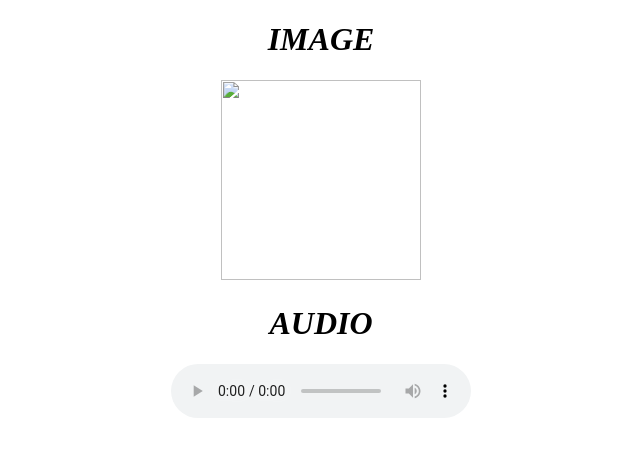
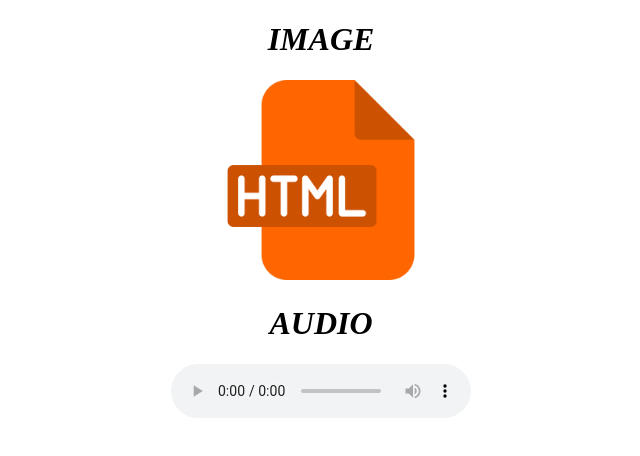
Before and after one commit to srinu6656/image, a plain HTML site: page index.html in a window 1280 px wide. Shown: the whole page, without its empty margins (319-959 px from the left). Drawn offline with Linux system fonts and the light colour scheme.

Commit message:
Update index.html

```diff
--- a/index.html
+++ b/index.html
@@ -8,7 +8,7 @@
     <h1>
         <i>IMAGE </i>
     </h1>
-    <img src="./imgages/event_poster.jpg" height="200px" width="200px">
+    <img src="./images/event_poster.jpg" height="200px" width="200px">
     <h1><i>AUDIO</i></h1>
     <audio controls>
         <source src="./audio/promo.mp3">
```
